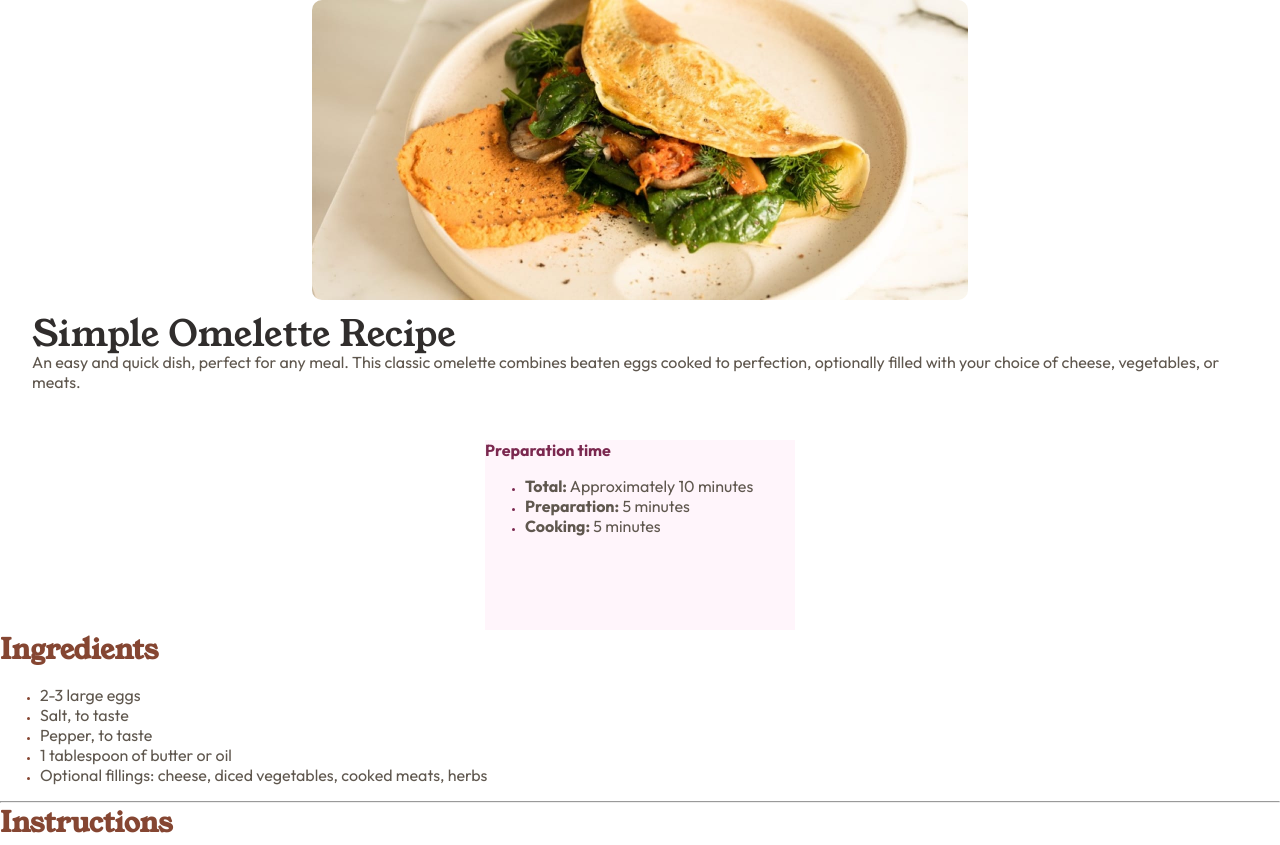
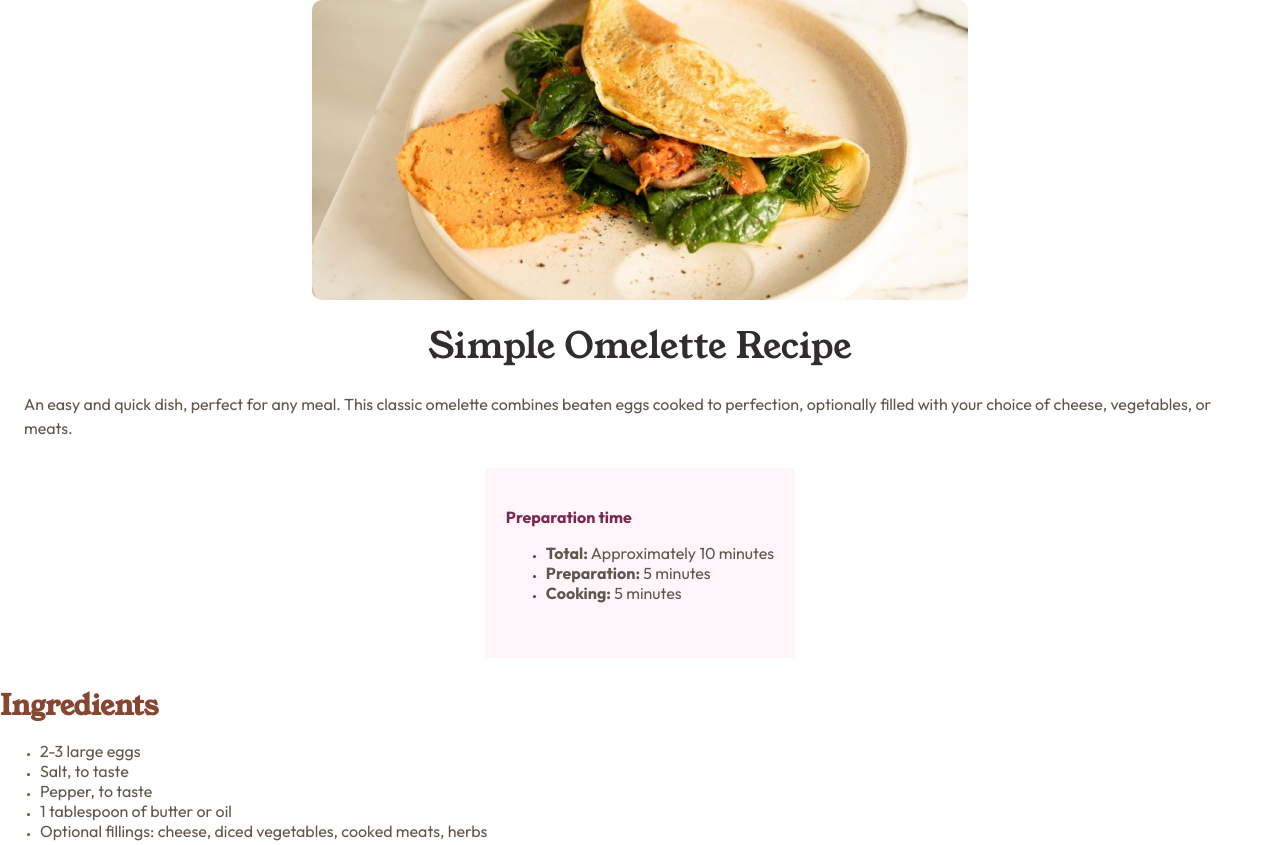
Before and after one commit to Negligence/recipe-page, a website: page index.html in a window 1280 px wide. Shown: the top 845 px of the page. Drawn offline with Linux system fonts and the light colour scheme.

Commit message:
removed extra div added grid removed padding added grid areas changed gap to row-gap added p line-height

```diff
--- a/index.html
+++ b/index.html
@@ -24,18 +24,14 @@
 
         <img src="./assets/images/image-omelette.jpeg" alt="A Simple Omelette" width="320">
 
-        <div class="data">
+        <h1>Simple Omelette Recipe</h1>
 
-          <h1>Simple Omelette Recipe</h1>
+        <p>
+          An easy and quick dish, perfect for any meal. This classic omelette combines beaten eggs cooked
+          to perfection, optionally filled with your choice of cheese, vegetables, or meats.
+        </p>
 
-          <p>
-            An easy and quick dish, perfect for any meal. This classic omelette combines beaten eggs cooked
-            to perfection, optionally filled with your choice of cheese, vegetables, or meats.
-          </p>
-
-        </div>
-
-        <div class="prepare">
+        <div>
 
           <strong>Preparation time</strong>
 
--- a/source/sass/styles.scss
+++ b/source/sass/styles.scss
@@ -111,26 +111,40 @@ footer {
 #hero {
   display: grid;
   place-items: center;
-  gap: 1rem;
+  row-gap: 1.75rem;
+  grid:
+  "   img  img  img   "
+  "    .    h1   .    "
+  "    .    p    .    "
+  "    .   div   .    "
+  "    .    .    .    "
+  / 1.5rem auto 1.5rem;
 
   img {
+    grid-area: img;
     width: min(rem(656px), 100%);
   }
 
   h1 {
+    grid-area: h1;
     font-weight: normal;
     line-height: 1em;
   }
 
-  .data {
-    padding: 0 2rem 2rem;
+  p {
+    grid-area: p;
+    line-height: 1.5em;
   }
 
-  .prepare {
+  div {
+    grid-area: div;
     background-color: var(--dark-raspberry-bg);
     width: rem(310px);
     height: rem(190px);
+    display: grid;
+    place-content: center;
   }
+
 }
 
 /* #endregion Mobile Styling */
```
Also changed, not shown: source/index.html (+6 -10 lines), assets/css/styles.css, source/assets/css/styles.css.
